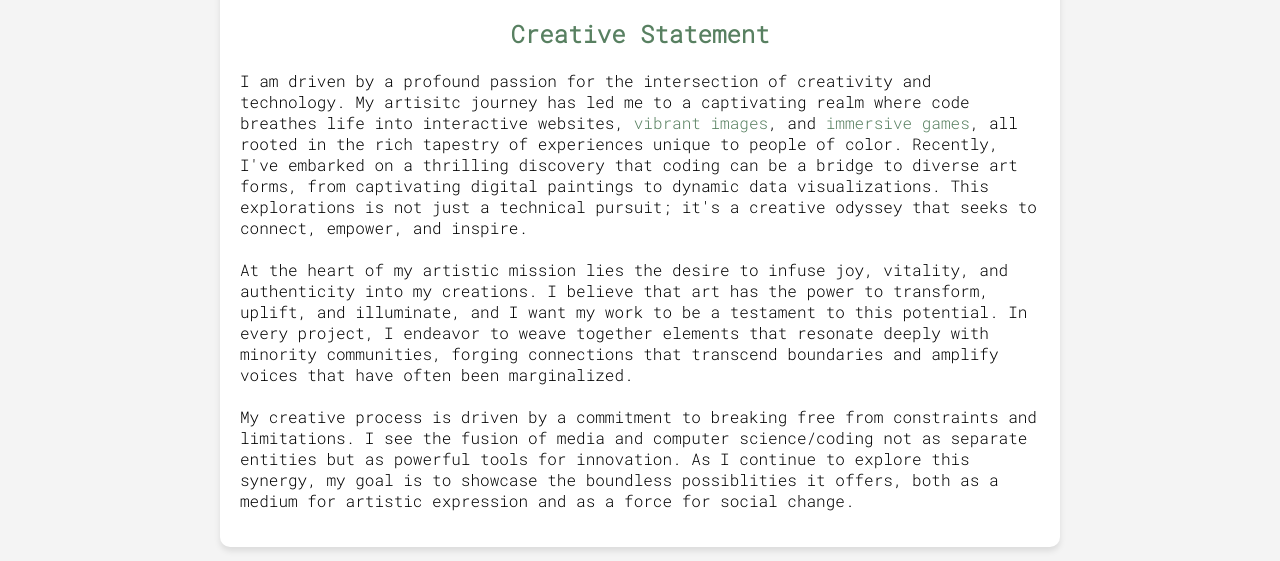
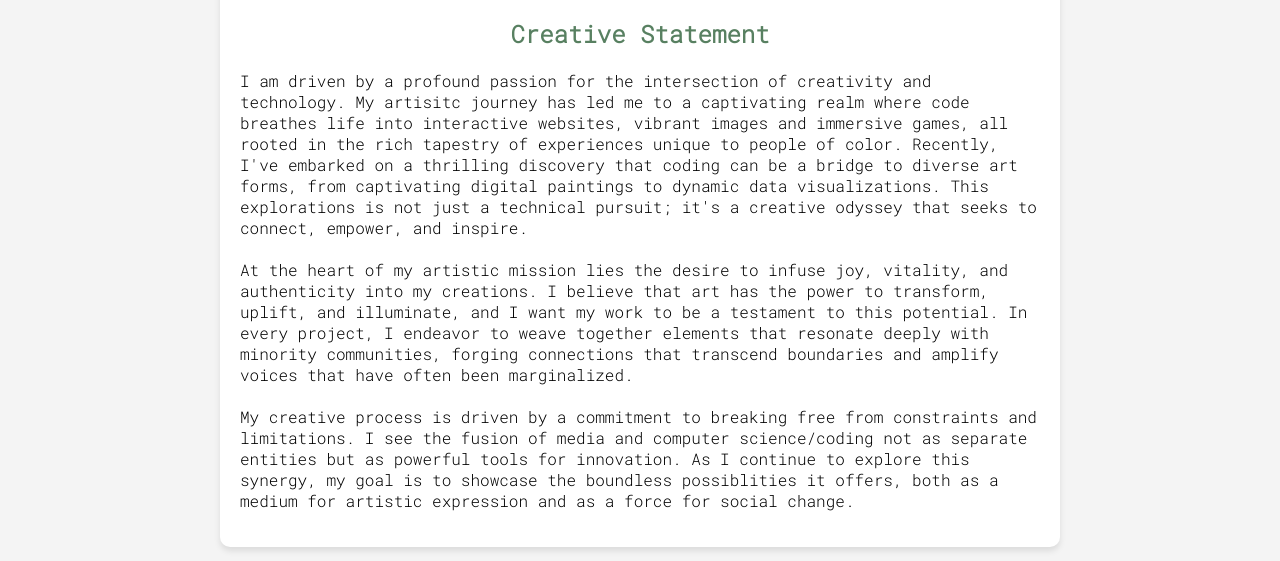
Before and after one commit to Deziahh/deziahh.github.io, a plain HTML site: page index.html in a window 1280 px wide. Shown: the part 443-1004 px from the top of the page. Drawn offline with Linux system fonts and the light colour scheme.

Commit message:
removed links from creative statement

```diff
--- a/index.html
+++ b/index.html
@@ -18,7 +18,7 @@
 
     <section class="creative-statement">
         <h2>Creative Statement</h2>
-        <p> I am driven by a profound passion for the intersection of creativity and technology. My artisitc journey has led me to a captivating realm where code breathes life into interactive websites, <a class = "links" href = "library.html">vibrant images</a>, and <a class = "links" href = "library.html">immersive games</a>, all rooted in the rich tapestry of experiences unique to people of color. Recently, I've embarked on a thrilling discovery that coding can be a bridge to diverse art forms, from captivating digital paintings to dynamic data visualizations. This explorations is not just a technical pursuit; it's a creative odyssey that seeks to connect, empower, and inspire. <br> <br>
+        <p> I am driven by a profound passion for the intersection of creativity and technology. My artisitc journey has led me to a captivating realm where code breathes life into interactive websites, vibrant images and immersive games</a>, all rooted in the rich tapestry of experiences unique to people of color. Recently, I've embarked on a thrilling discovery that coding can be a bridge to diverse art forms, from captivating digital paintings to dynamic data visualizations. This explorations is not just a technical pursuit; it's a creative odyssey that seeks to connect, empower, and inspire. <br> <br>
 
         At the heart of my artistic mission lies the desire to infuse joy, vitality, and authenticity into my creations. I believe that art has the power to transform, uplift, and illuminate, and I want my work to be a testament to this potential. In every project, I endeavor to weave together elements that resonate deeply with minority communities, forging connections that transcend boundaries and amplify voices that have often been marginalized. <br> <br>
 
```
